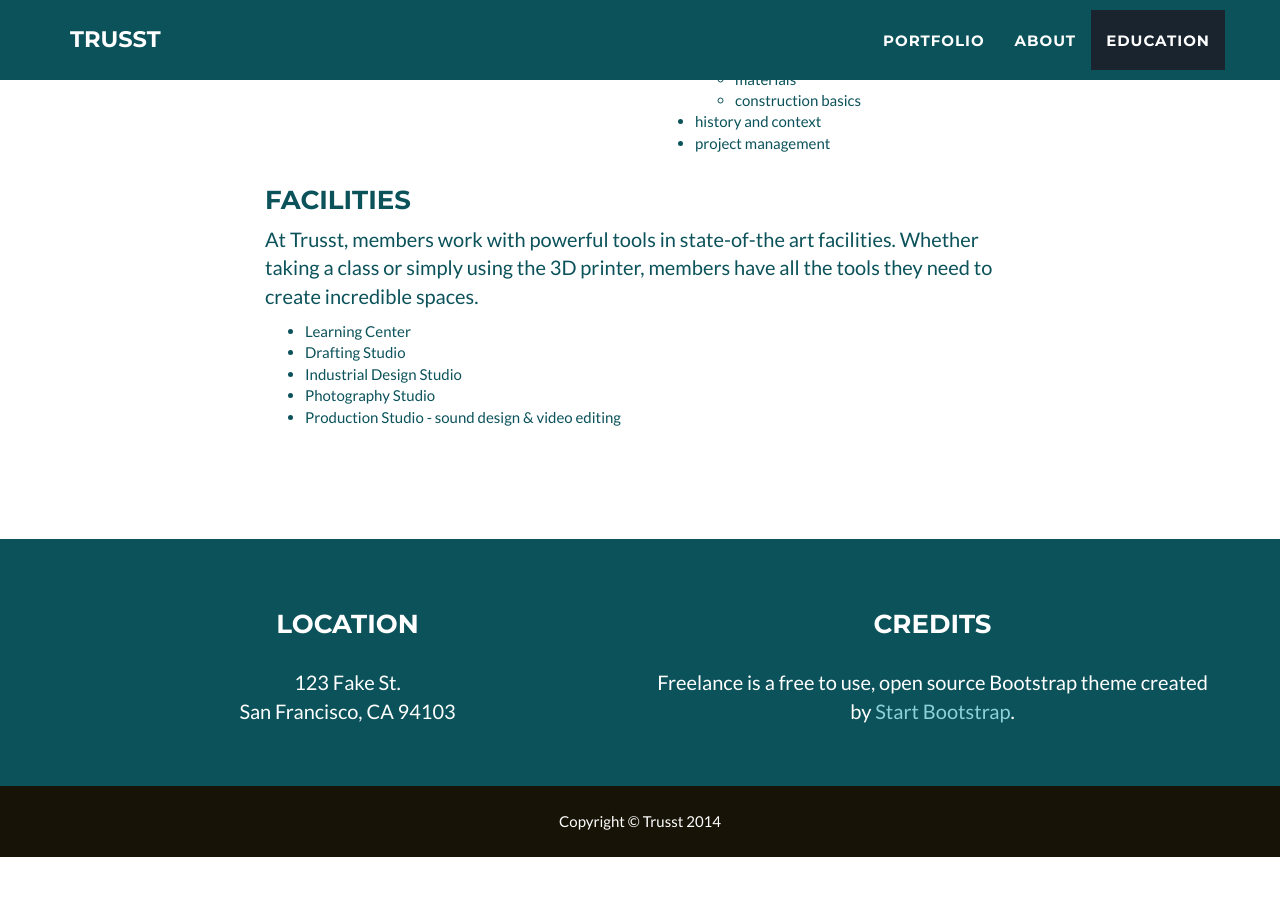
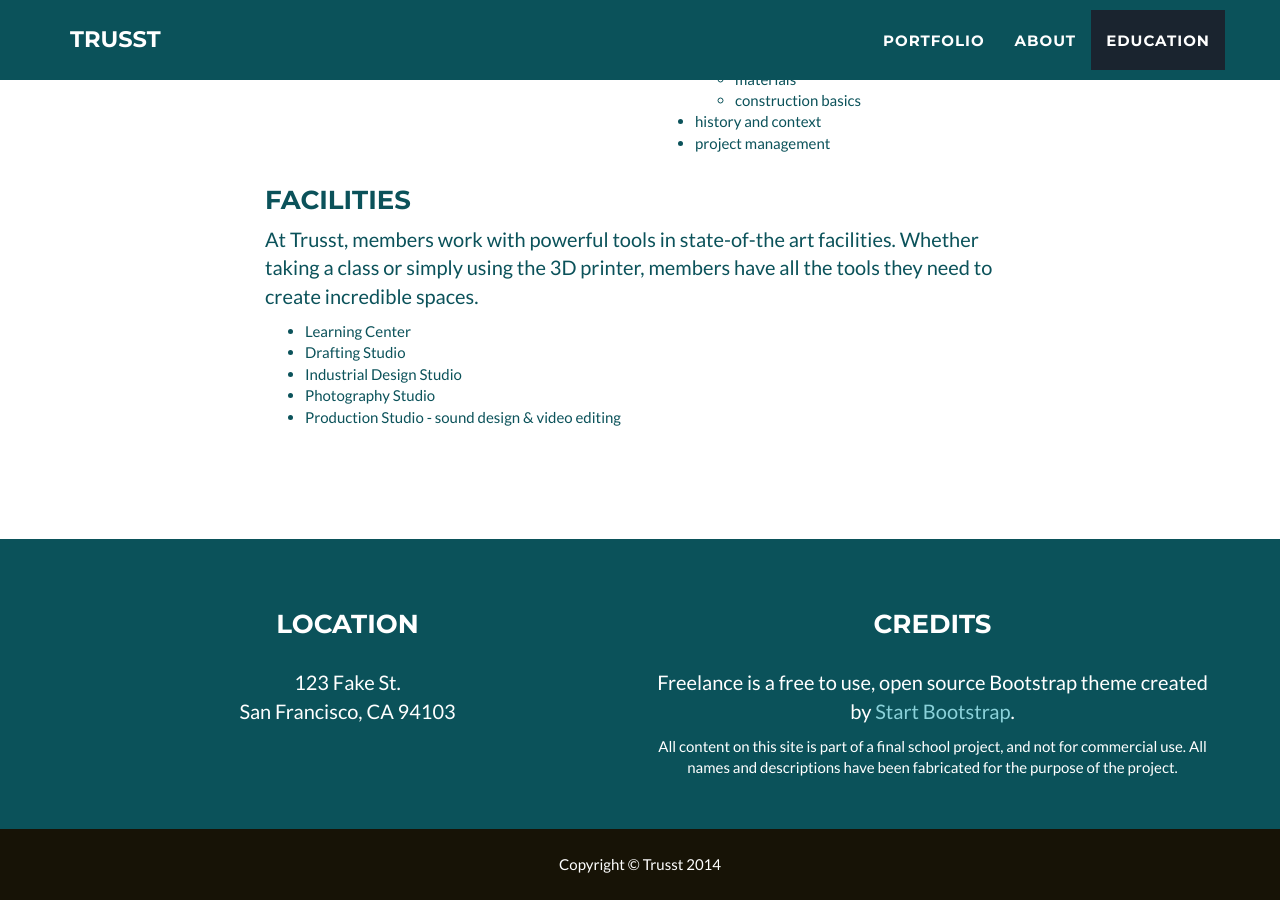
Before and after one commit to msirhed/msirhed.github.io, a Jekyll site: the page built from index.html, in a window 1280 px wide and 900 px high, scrolled down 2578 px. Built offline with Jekyll 4.4.1, drawn with Linux system fonts in a browser that asks for light colours; before the commit the page ends 3435 px from its top, so only the background shows below that.

Commit message:
Add school project note

```diff
--- a/_includes/footer.html
+++ b/_includes/footer.html
@@ -14,6 +14,7 @@
                     <div class="footer-col col-md-6">
                         <h3>{{ site.footer.credits }}</h3>
                         <p>{{ site.credits }}</p>
+                        <note>All content on this site is part of a final school project, and not for commercial use. All names and descriptions have been fabricated for the purpose of the project. </note>
                     </div>
                 </div>
             </div>
```
